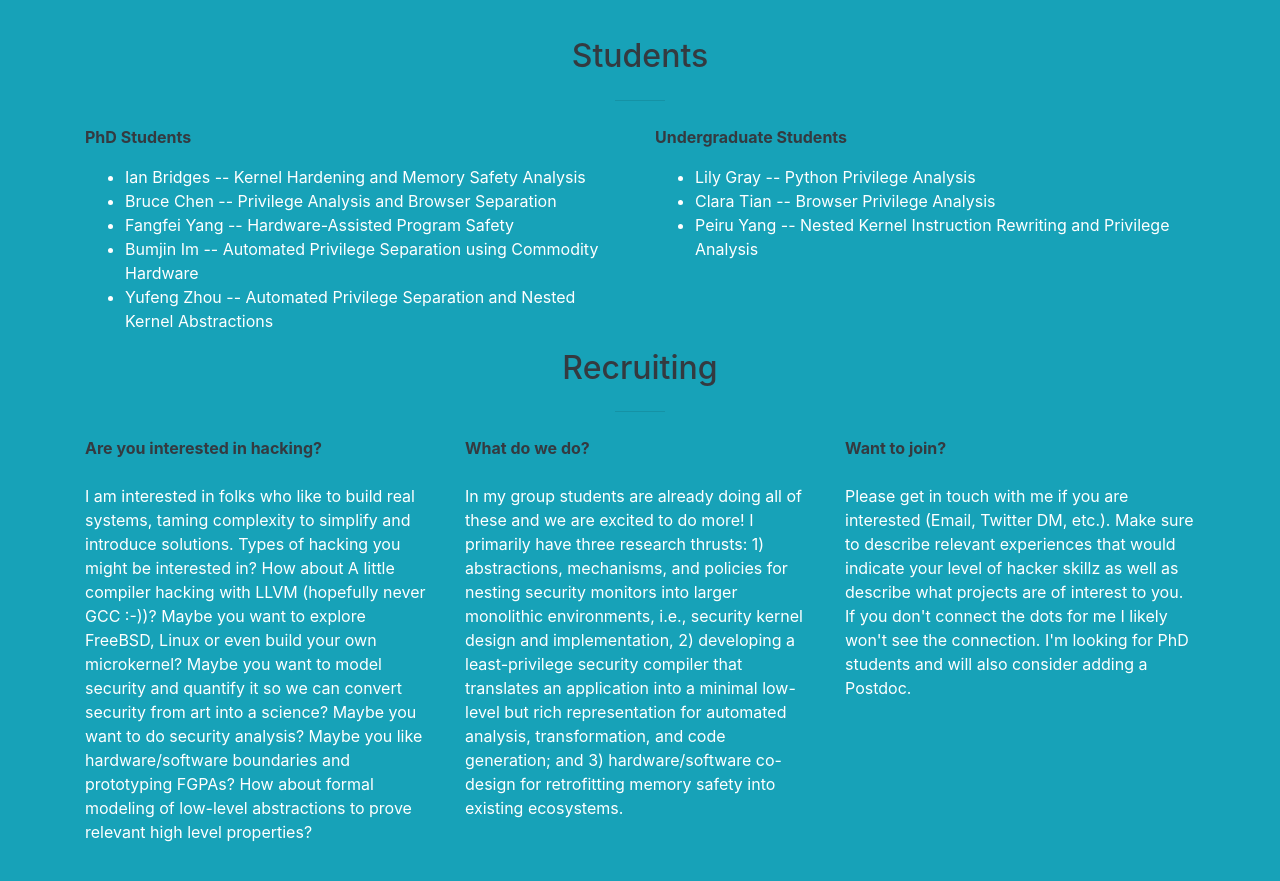
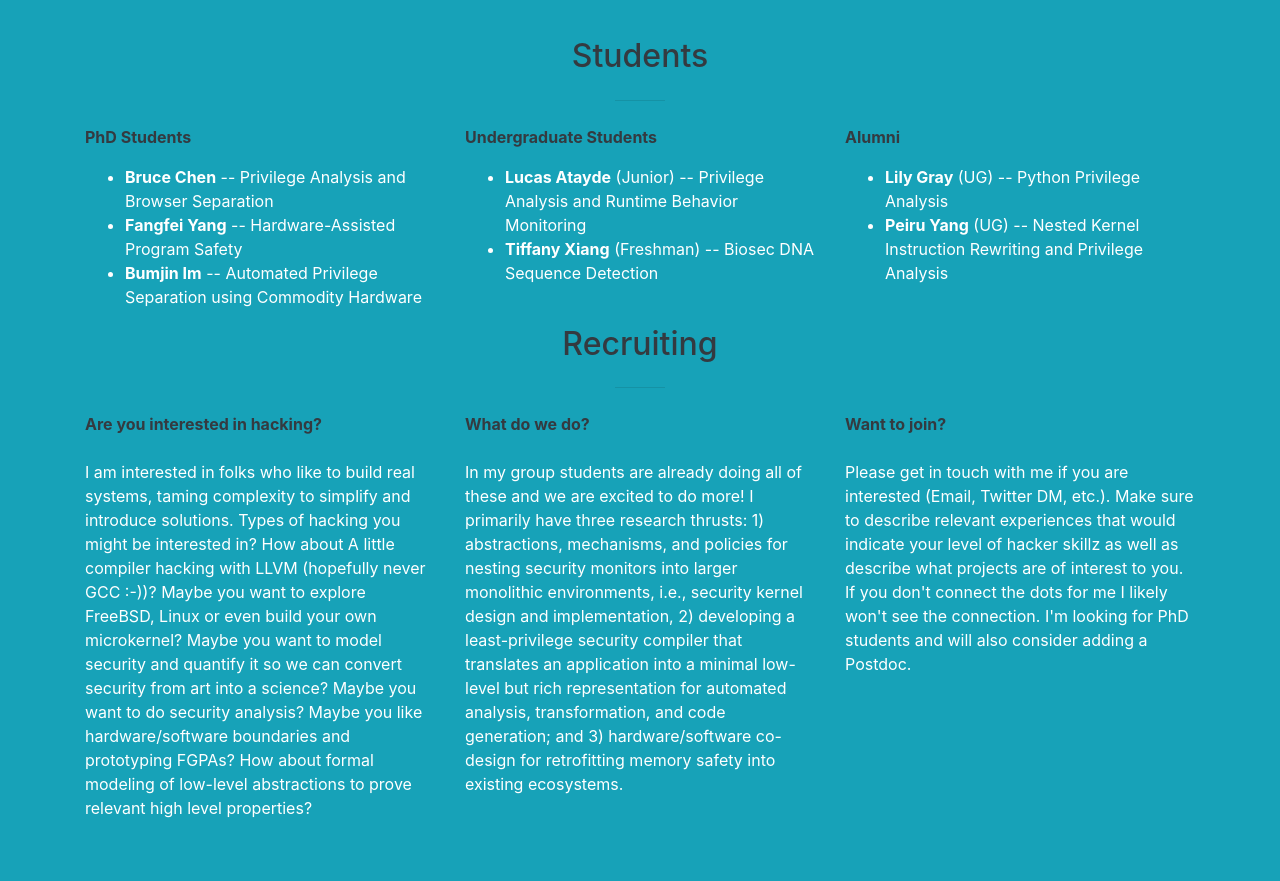
Before and after one commit to ndauten/ndauten.github.io, a website with bundled scripts: page index.html in a window 1280 px wide. Shown: the part 1640-2521 px from the top of the page. Built offline with nearby package versions, Linux system fonts and the light colour scheme.

Commit message:
update students
Signed-off-by: Nathan Dautenhahn <ndd@rice.edu>

```diff
--- a/index.html
+++ b/index.html
@@ -182,25 +182,33 @@
       </div>
       <div class="container text-white d-flex">
         <div class="row">
-          <div class="col-lg-6">
+          <div class="col-lg-4">
             <p>
             <b class="text-dark">PhD Students</b>
             <ul>
-                <li>Ian Bridges -- Kernel Hardening and Memory Safety Analysis</li>
-                <li>Bruce Chen -- Privilege Analysis and Browser Separation</li>
-                <li>Fangfei Yang -- Hardware-Assisted Program Safety</li>
-                <li>Bumjin Im -- Automated Privilege Separation using Commodity Hardware</li>
-                <li>Yufeng Zhou -- Automated Privilege Separation and Nested Kernel Abstractions</li>
+              <li><b>Bruce Chen</b> -- Privilege Analysis and Browser Separation</li>
+                <li><b>Fangfei Yang</b> -- Hardware-Assisted Program Safety</li>
+                  <li><b>Bumjin Im</b> -- Automated Privilege Separation using Commodity Hardware</li>
             </ul>
             </p>
           </div>
-          <div class="col-lg-6">
+          <div class="col-lg-4">
             <p>
             <b class="text-dark text-center">Undergraduate Students</b>
             <ul>
-                <li>Lily Gray -- Python Privilege Analysis</li>
-                <li>Clara Tian -- Browser Privilege Analysis</li>
-                <li>Peiru Yang -- Nested Kernel Instruction Rewriting and Privilege Analysis</li>
+              <li><b>Lucas Atayde</b> (Junior) -- Privilege Analysis and Runtime Behavior Monitoring</li>
+                <li><b>Tiffany Xiang</b> (Freshman) -- Biosec DNA Sequence Detection</li>
+            </ul>
+            </p>
+          </div>
+          <div class="col-lg-4">
+            <p>
+            <b class="text-dark text-center">Alumni</b>
+            <ul>
+                <!--<li>Ian Bridges -- Kernel Hardening and Memory Safety Analysis</li>-->
+                <!--<li>Yufeng Zhou -- Automated Privilege Separation and Nested Kernel Abstractions</li> -->
+                <li><b>Lily Gray</b> (UG) -- Python Privilege Analysis</li>
+                <li><b>Peiru Yang</b> (UG) -- Nested Kernel Instruction Rewriting and Privilege Analysis</li>
             </ul>
             </p>
           </div>
```
